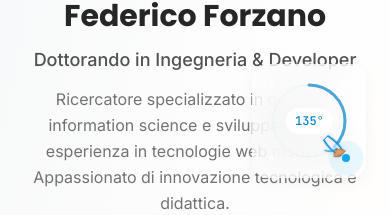
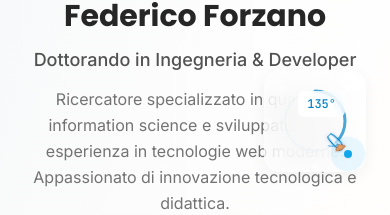
Before and after one commit to FForzano/FForzano.github.io, a React (Vite) app: page / in a window 390 px wide. Shown: the part 301-516 px from the top of the page. Built offline with nearby package versions, Linux system fonts and the light colour scheme.

Commit message:
feat: Enhance SimpleCircularNavigation with responsive indicators and timeout functionality for mobile devices

```diff
--- a/src/components/SimpleCircularNavigation.jsx
+++ b/src/components/SimpleCircularNavigation.jsx
@@ -1,4 +1,4 @@
-import React, { useEffect, useRef } from 'react'
+import React, { useEffect, useRef, useState } from 'react'
 import { motion, useMotionValue, useSpring, useTransform } from 'framer-motion'
 import { getBoatConfiguration } from '../assets/boat-designs'
 
@@ -11,15 +11,36 @@ const SimpleCircularNavigation = ({
   className = ''
 }) => {
   const prevSectionRef = useRef(currentSection)
+  const [showIndicator, setShowIndicator] = useState(true)
+  const indicatorTimeoutRef = useRef(null)
 
-  // Dimensioni basate sulla size
+  // Dimensioni basate sulla size e responsive
   const dimensions = {
-    sm: { radius: 28, boat: 18, container: 74 },
-    md: { radius: 36, boat: 24, container: 88 },
-    lg: { radius: 44, boat: 28, container: 104 }
+    sm: {
+      radius: 28,
+      boat: 18,
+      container: 74,
+      // Versioni mobile più compatte
+      mobile: { radius: 24, boat: 16, container: 64 }
+    },
+    md: {
+      radius: 36,
+      boat: 24,
+      container: 88,
+      mobile: { radius: 30, boat: 20, container: 76 }
+    },
+    lg: {
+      radius: 44,
+      boat: 28,
+      container: 104,
+      mobile: { radius: 36, boat: 24, container: 88 }
+    }
   }
 
-  const { radius, boat, container } = dimensions[size]
+  // Detecta se siamo su mobile (puoi anche usare un hook personalizzato)
+  const isMobile = typeof window !== 'undefined' && window.innerWidth < 640
+  const currentDimensions = isMobile ? dimensions[size].mobile : dimensions[size]
+  const { radius, boat, container } = currentDimensions
 
   // Calcola gli angoli per le sezioni (sempre 8 posizioni a 45°)
   const allAngles = [0, 45, 90, 135, 180, 225, 270, 315]
@@ -54,7 +75,26 @@ const SimpleCircularNavigation = ({
   useEffect(() => {
     motionProgress.set(progress)
     prevSectionRef.current = currentSection
-  }, [currentSection, progress, motionProgress])
+
+    // Mostra l'indicatore quando cambia sezione
+    setShowIndicator(true)
+
+    // Nascondi l'indicatore dopo 3 secondi su mobile
+    if (isMobile) {
+      if (indicatorTimeoutRef.current) {
+        clearTimeout(indicatorTimeoutRef.current)
+      }
+      indicatorTimeoutRef.current = setTimeout(() => {
+        setShowIndicator(false)
+      }, 3000)
+    }
+
+    return () => {
+      if (indicatorTimeoutRef.current) {
+        clearTimeout(indicatorTimeoutRef.current)
+      }
+    }
+  }, [currentSection, progress, motionProgress, isMobile])
 
   // Calcola gli indicatori per tutte le posizioni a 45°
   const allSectionMarks = allAngles.map((angle, index) => ({
@@ -234,12 +274,15 @@ const SimpleCircularNavigation = ({
       </motion.div>
 
       {/* Centro di navigazione - Indicatore angolo corrente */}
+      {showIndicator && (
         <div className="absolute inset-0 flex items-center justify-center z-10 pointer-events-none">
           <motion.div
-          className="bg-white/80 dark:bg-neutral-800/80 backdrop-blur-sm px-2 py-1 rounded-full text-xs border border-white/20 dark:border-neutral-600/20 pointer-events-none"
+            className="bg-white/70 dark:bg-neutral-800/70 backdrop-blur-sm px-1.5 py-0.5 rounded-full text-xs border border-white/20 dark:border-neutral-600/20 pointer-events-none
+                       hidden sm:block md:px-2 md:py-1" // Nascosto su mobile, visibile da sm in su
             key={currentAngle}
             initial={{ opacity: 0, scale: 0.8 }}
             animate={{ opacity: 1, scale: 1 }}
+            exit={{ opacity: 0, scale: 0.8 }}
             transition={{ duration: 0.3 }}
           >
             <span className="text-primary-600 dark:text-primary-400 font-mono text-xs font-medium">
@@ -247,6 +290,25 @@ const SimpleCircularNavigation = ({
             </span>
           </motion.div>
         </div>
+      )}
+
+      {/* Indicatore mobile compatto - Solo su schermi piccoli */}
+      {showIndicator && (
+        <div className="absolute top-2 right-2 z-10 pointer-events-none sm:hidden">
+          <motion.div
+            className="bg-white/80 dark:bg-neutral-800/80 backdrop-blur-sm px-2 py-1 rounded-md text-xs border border-white/20 dark:border-neutral-600/20"
+            key={currentAngle}
+            initial={{ opacity: 0, x: 20 }}
+            animate={{ opacity: 1, x: 0 }}
+            exit={{ opacity: 0, x: 20 }}
+            transition={{ duration: 0.3 }}
+          >
+            <span className="text-primary-600 dark:text-primary-400 font-mono text-xs font-medium">
+              {currentAngle}°
+            </span>
+          </motion.div>
+        </div>
+      )}
     </div>
   )
 }
```
Lines whose indentation alone changed are shown as unchanged.
